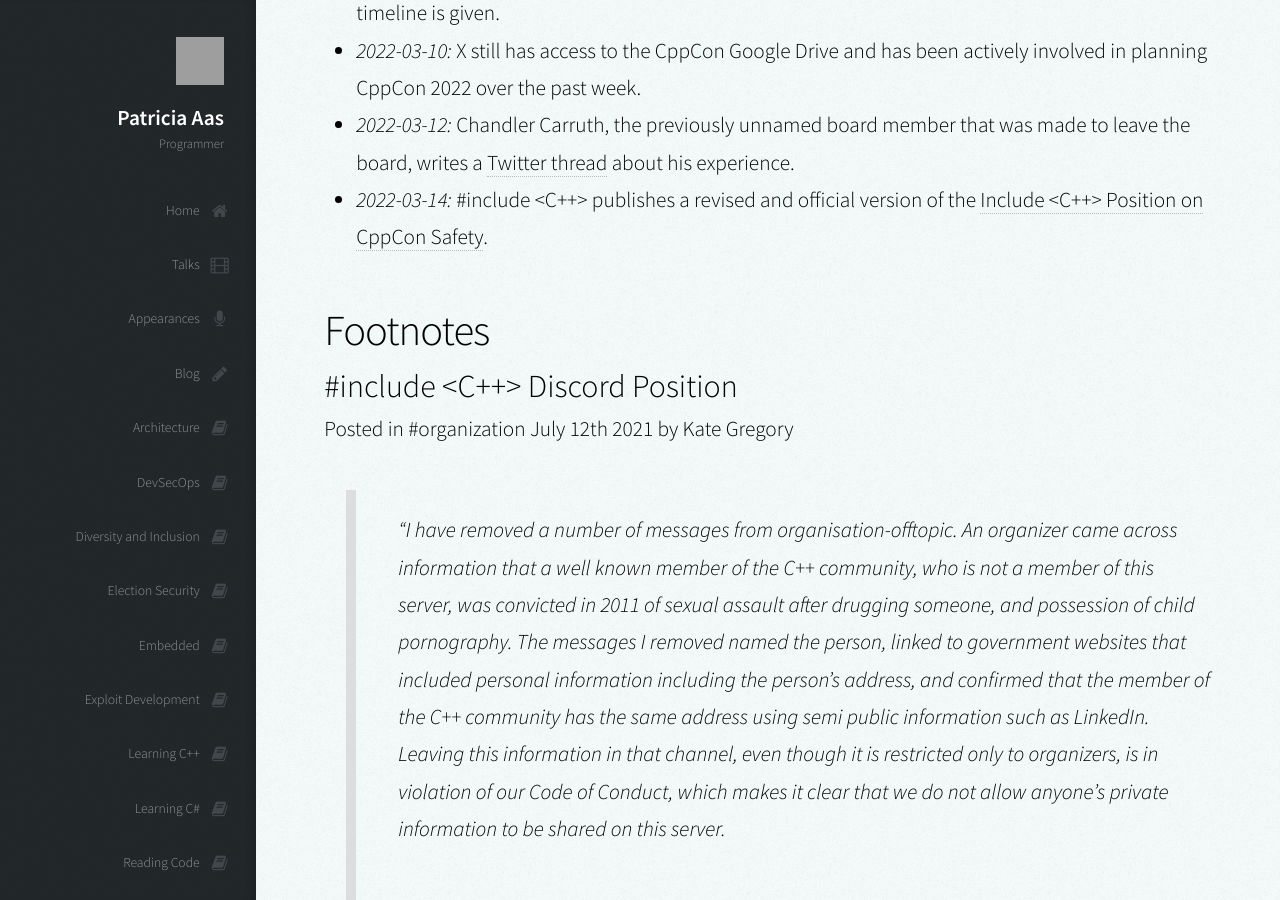
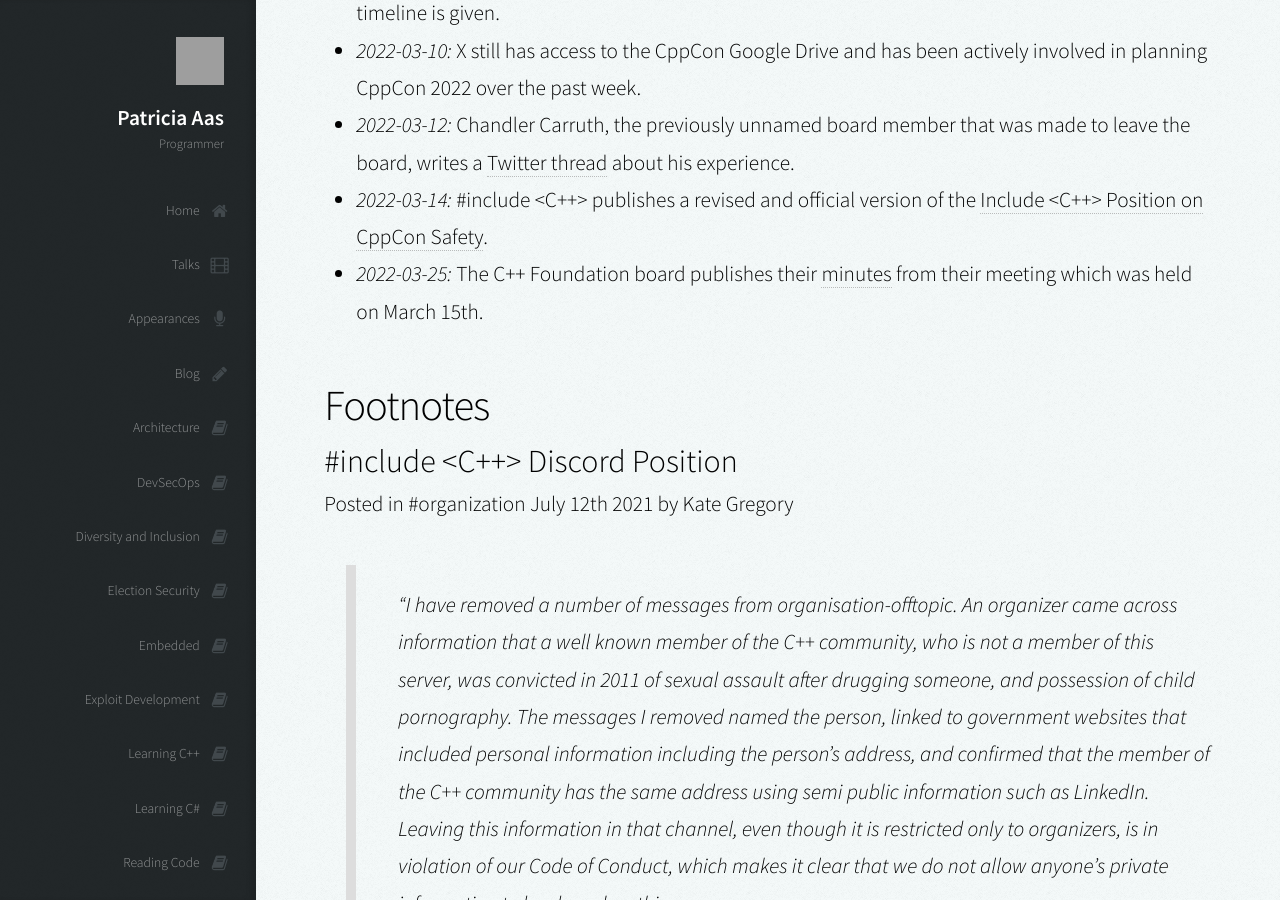
Before and after one commit to patricia-gallardo/patricia-gallardo.github.io, a Jekyll site: the page built from _posts/2022-03-08-proposed-cppcon_safety__transparency_report.md, in a window 1280 px wide and 900 px high, scrolled down 5893 px. Built offline with Jekyll 4.4.1, drawn with Linux system fonts in a browser that asks for light colours; nearby versions of some CDN libraries; grey boxes are pictures that could not be loaded.

Commit message:
Add in the minutes from the board meeting

```diff
--- a/_posts/2022-03-08-proposed-cppcon_safety__transparency_report.md
+++ b/_posts/2022-03-08-proposed-cppcon_safety__transparency_report.md
@@ -149,6 +149,7 @@
 * *2022-03-12:* Chandler Carruth, the previously unnamed board member that was made to leave the board, writes a [Twitter
   thread][4] about his experience.
 * *2022-03-14:* #include <C++> publishes a revised and official version of the [Include <C++> Position on CppCon Safety][6].
+* *2022-03-25:* The C++ Foundation board publishes their [minutes][7] from their meeting which was held on March 15th.
 
 ## Footnotes
 
```
Also changed, not shown: other parts of _posts/2022-03-08-proposed-cppcon_safety__transparency_report.md (+1 -0 lines).
